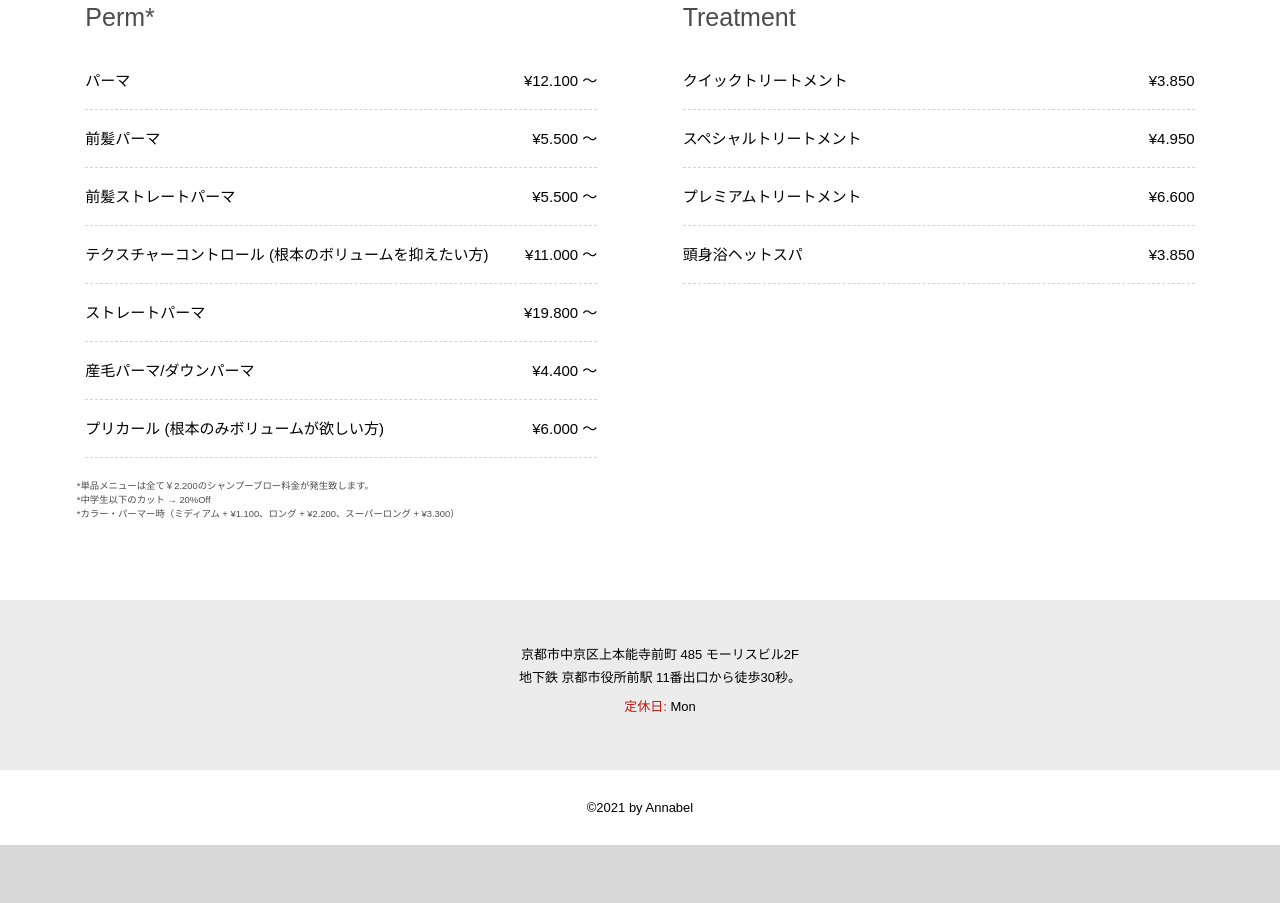
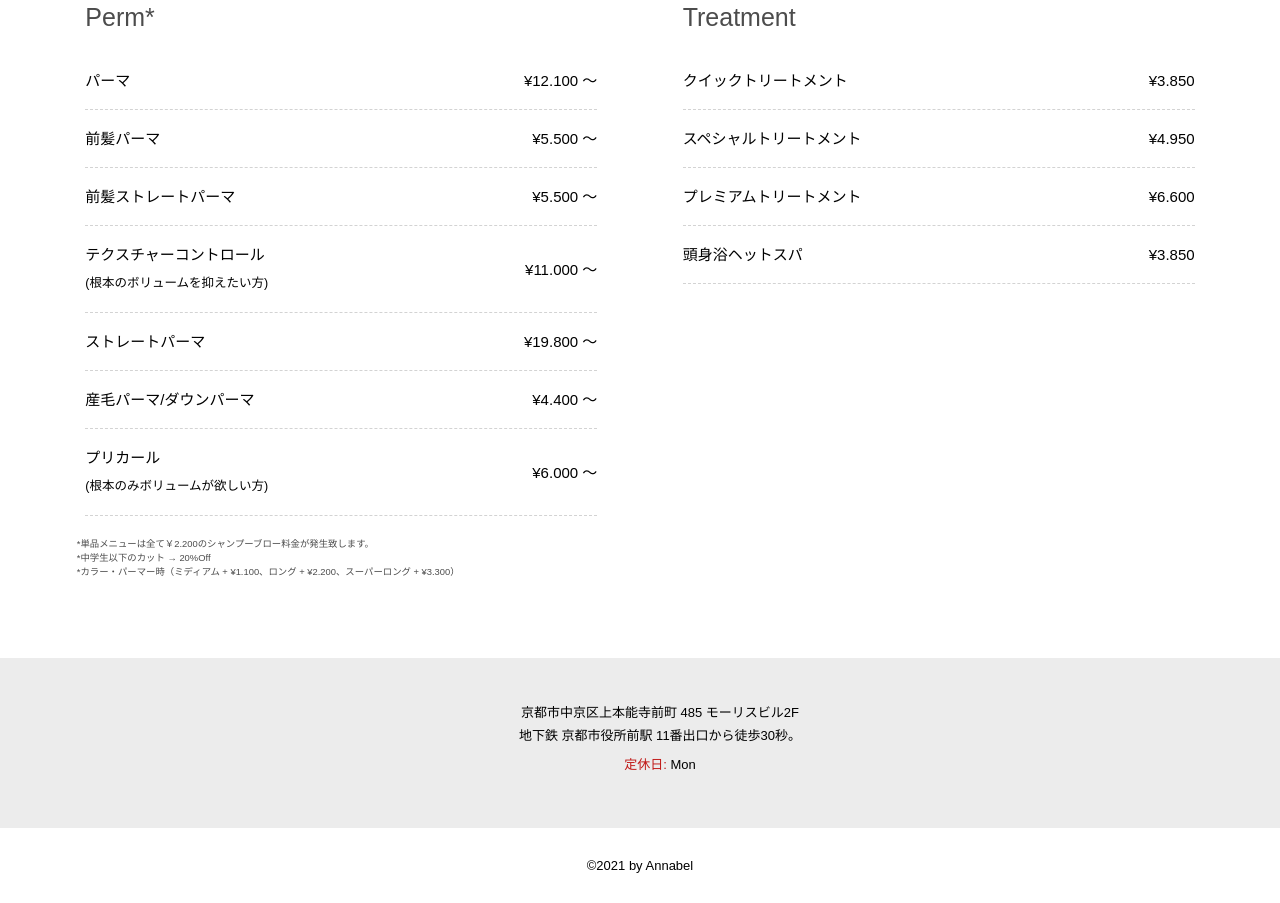
Before and after one commit to ymikaeru/ayumi-hairstylist, a website: page docs/index.html in a window 1280 px wide. Shown: the part 2778-3681 px from the top of the page. Before the commit the page ends 3623 px from the top, so only its background shows below. Drawn offline with Linux system fonts and the light colour scheme; a script that the page names is missing.

Commit message:
Update index.html
add small

```diff
--- a/docs/index.html
+++ b/docs/index.html
@@ -208,7 +208,7 @@
             <p>¥5.500 〜</p>
           </div>
           <div class="is-row space-between has-line">
-            <p>テクスチャーコントロール (根本のボリュームを抑えたい方)</p>
+            <p>テクスチャーコントロール <br></span><small>(根本のボリュームを抑えたい方)</small></p>
             <p>¥11.000 〜</p>
           </div>
           <div class="is-row space-between has-line">
@@ -220,7 +220,7 @@
             <p>¥4.400 〜</p>
           </div>
           <div class="is-row space-between has-line">
-            <p>プリカール (根本のみボリュームが欲しい方)</p>
+            <p>プリカール <br></span><small>(根本のみボリュームが欲しい方)</small></p>
             <p>¥6.000 〜</p>
           </div>
 
```
